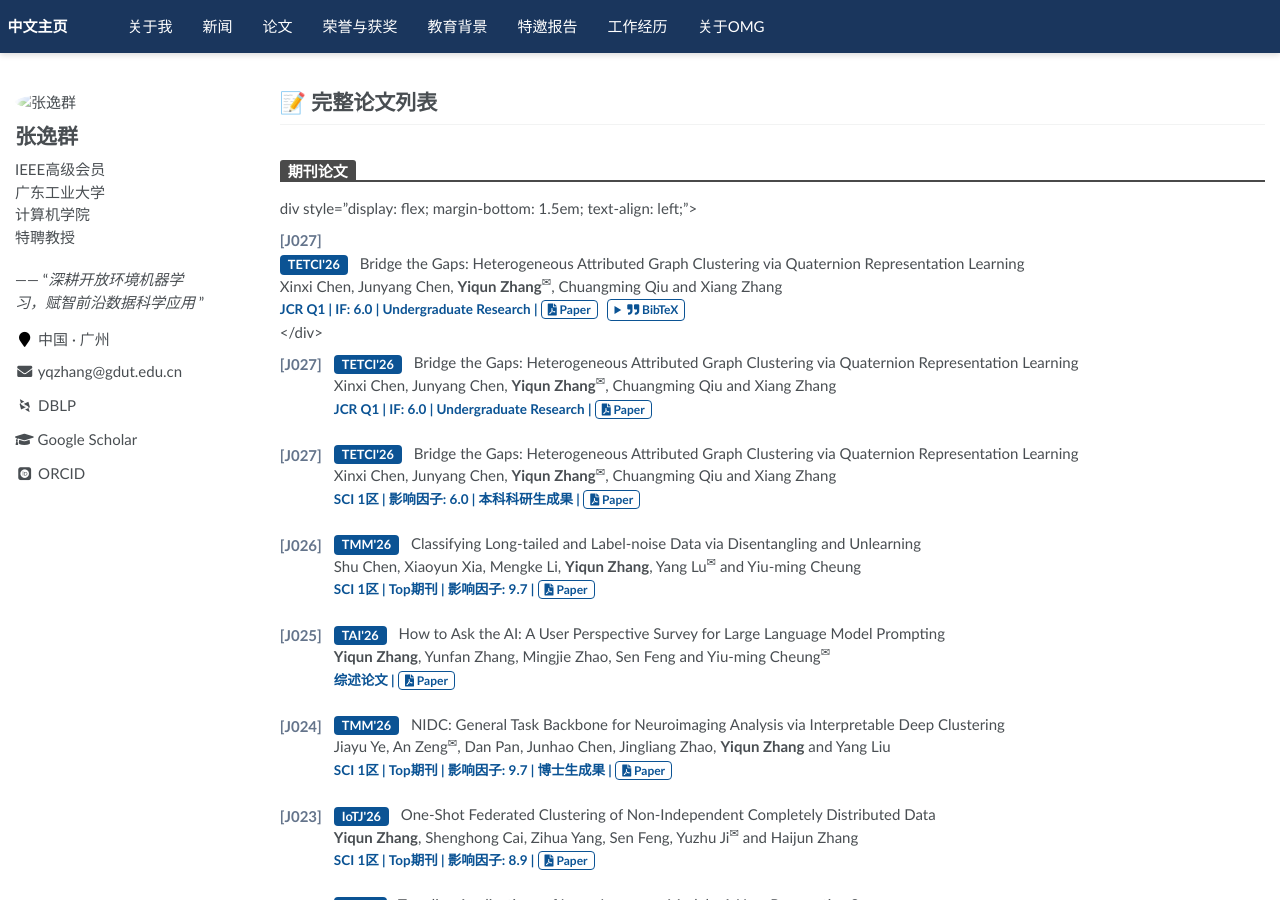
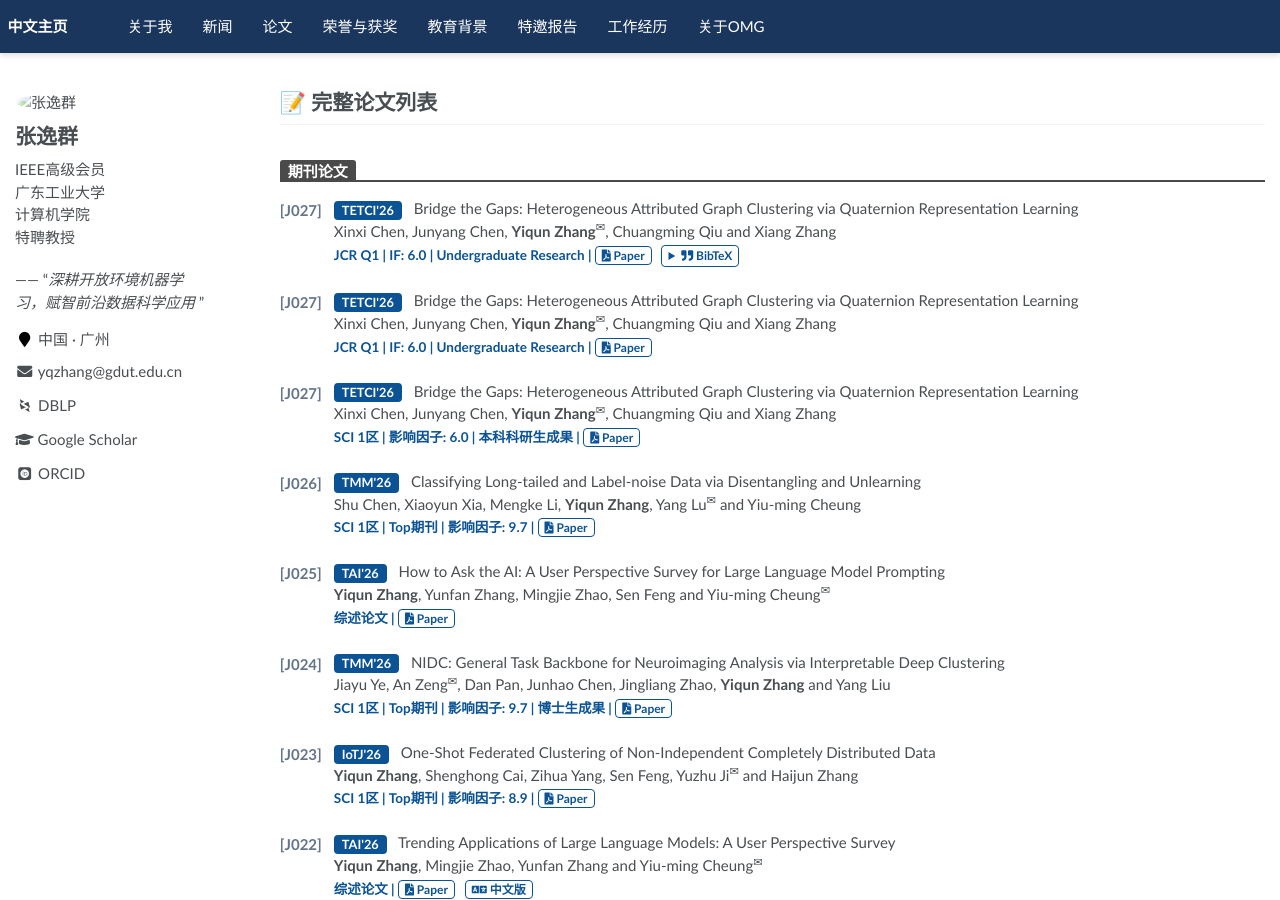
Before and after one commit to yqzhang-Zz/zh-publications, a Jekyll site: the page built from _pages/about.md, in a window 1280 px wide and 900 px high. Built offline with Jekyll 4.4.1, drawn with Linux system fonts in a browser that asks for light colours; some web fonts are replaced; a script that is not in the unit is left out; comment, search, counter and statistics services are not loaded.

Commit message:
Update about.md

```diff
--- a/_pages/about.md
+++ b/_pages/about.md
@@ -28,7 +28,7 @@ redirect_from:
 
 <!-- J027 TETCI 2026 Bridge the Gaps Xinxi Chen -->
 
-div style="display: flex; margin-bottom: 1.5em; text-align: left;">
+<div style="display: flex; margin-bottom: 1.5em; text-align: left;">
   <div style="flex: 0 0 3.6em; color: #64748b; font-weight: bold; font-size: 1em; padding-top: 2px;">[J027]</div>
   <div style="flex: 1;">
     <span style="display: inline-block; background-color: #0b5394; color: #ffffff; padding: 2px 8px; border-radius: 4px; font-weight: bold; font-size: 0.85em; margin-right: 8px; vertical-align: middle; line-height: 1.2;">TETCI'26</span> Bridge the Gaps: Heterogeneous Attributed Graph Clustering via Quaternion Representation Learning<br>
```
